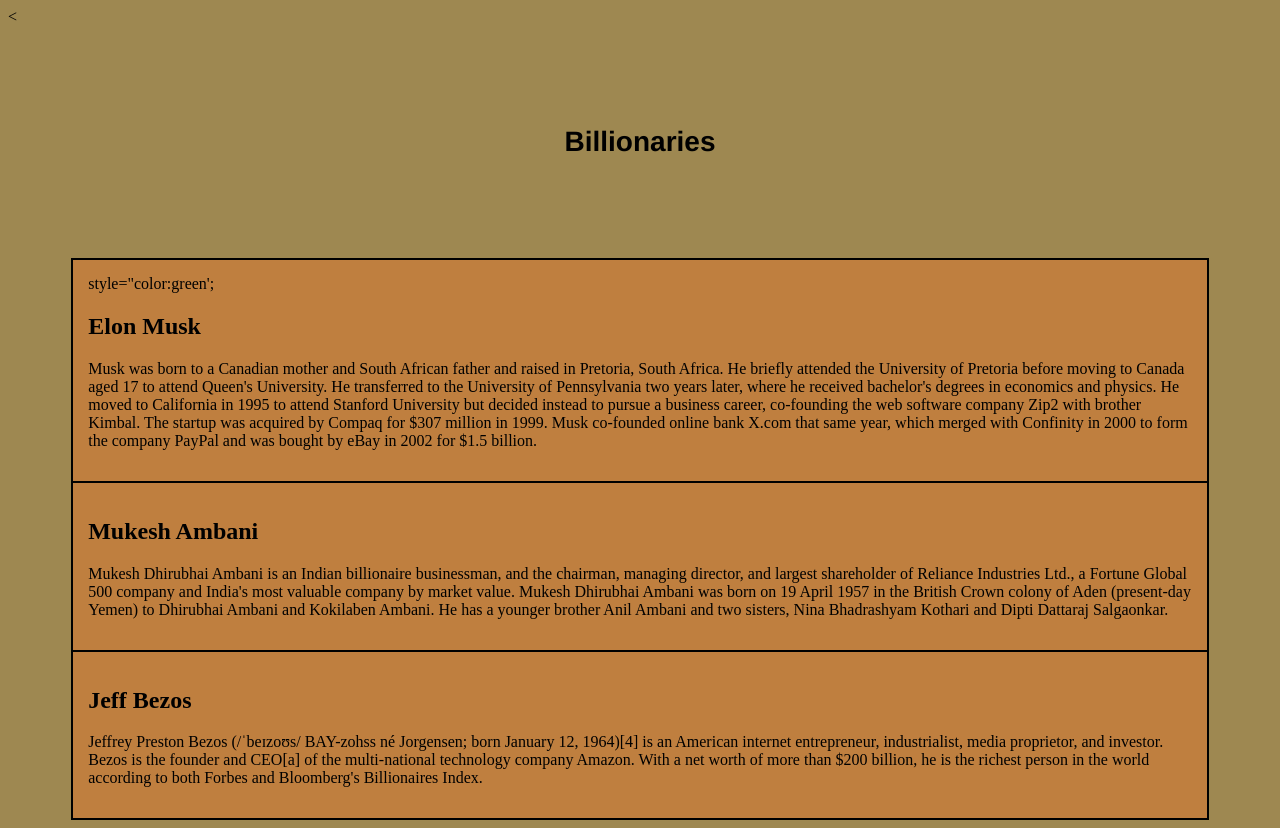
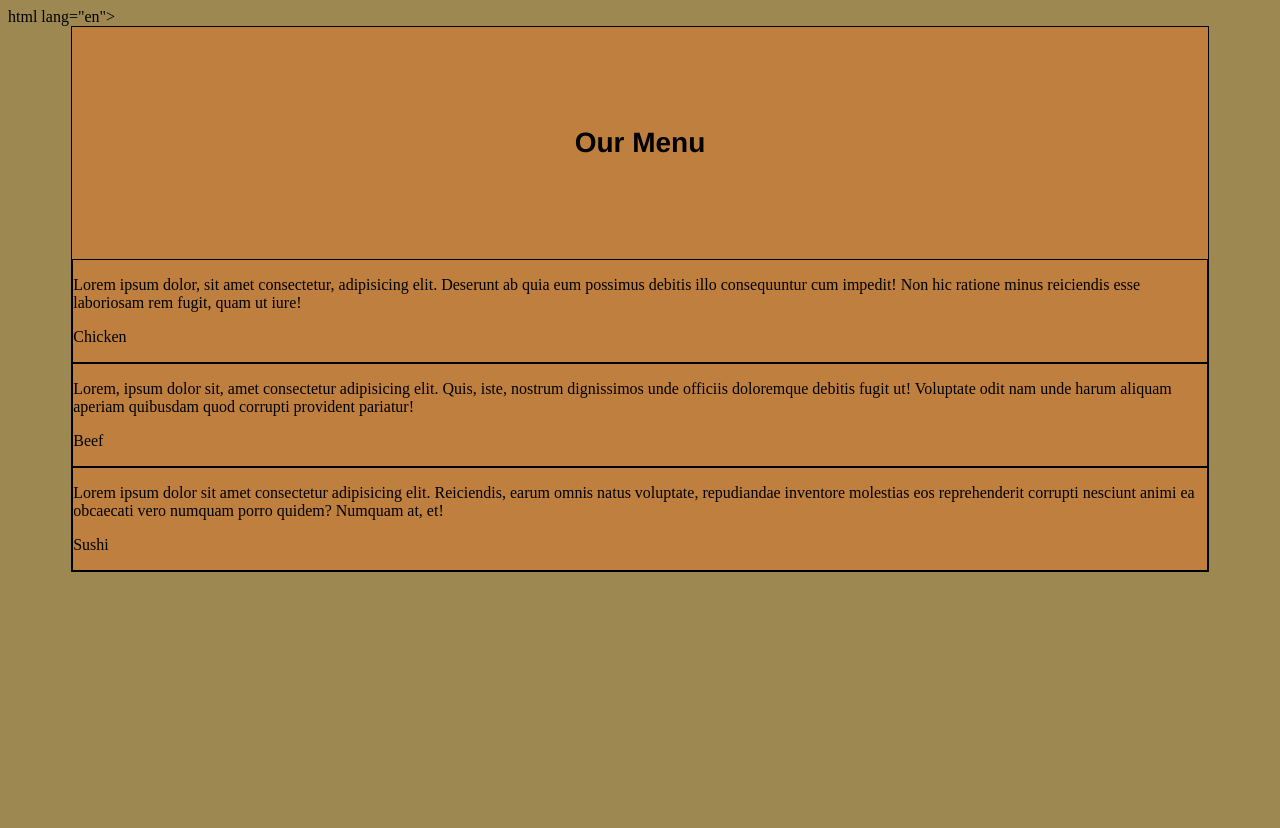
Before and after one commit to VINAY1256/coursera, a plain HTML site: page mod 2 answer/index.html in a window 1280 px wide. After the commit the page ends 800 px from the top, so only its background shows below. Drawn offline with Linux system fonts and the light colour scheme; files that its build step writes are made by us from their sources.

Commit message:
Update index.html

```diff
--- a/mod 2 answer/index.html
+++ b/mod 2 answer/index.html
@@ -1,45 +1,37 @@
-<<!DOCTYPE html>
-<html lang="en">
-
+html lang="en">
 <head>
-    <meta charset="utf-8">
-    <meta name="viewport" content="width=device-width, initial-scale=1">
-    <title>Assignment Solution for Module 2</title>
-    <link rel="stylesheet" href="css/style.css">
-</head>
-
-<body>
-    <h1>Billionaries </h1>
-    <div class="row">
-        <div class="col-lg-4 col-md-6 col-sm-12">
-            <section class="lebesgue">
-            </h1> style="color:green';
-
-                <h2>Elon Musk</h2>
-                <p>
-                    Musk was born to a Canadian mother and South African father and raised in Pretoria, South Africa. He briefly attended the University of Pretoria before moving to Canada aged 17 to attend Queen's University. He transferred to the University of Pennsylvania two years later, where he received bachelor's degrees in economics and physics. He moved to California in 1995 to attend Stanford University but decided instead to pursue a business career, co-founding the web software company Zip2 with brother Kimbal. The startup was acquired by Compaq for $307 million in 1999. Musk co-founded online bank X.com that same year, which merged with Confinity in 2000 to form the company PayPal and was bought by eBay in 2002 for $1.5 billion.
-                </p>
-            </section>
-        </div>
-        <div class="col-lg-4 col-md-6 col-sm-12">
-            <section class="fubini">
-                <h2>Mukesh Ambani</h2>
-                <p>
-                   Mukesh Dhirubhai Ambani is an Indian billionaire businessman, and the chairman, managing director, and largest shareholder of Reliance Industries Ltd., a Fortune Global 500 company and India's most valuable company by market value.
-                   Mukesh Dhirubhai Ambani was born on 19 April 1957 in the British Crown colony of Aden (present-day Yemen) to Dhirubhai Ambani and Kokilaben Ambani. He has a younger brother Anil Ambani and two sisters, Nina Bhadrashyam Kothari and Dipti Dattaraj Salgaonkar.
+	<meta charset="UTF-8">
+	<meta name="viewport" content="width=device-width, initial-scale=1.0">
+	 <link rel="stylesheet" href="css/style.css">
+	<title>Responsive Layout</title>
 
 
-            </section>
-        </div>
-        <div class="col-lg-4 col-md-12 col-sm-12">
-            <section class="luzin">
-                <h2>Jeff Bezos</h2>
-                <p>
-                    Jeffrey Preston Bezos (/ˈbeɪzoʊs/ BAY-zohss né Jorgensen; born January 12, 1964)[4] is an American internet entrepreneur, industrialist, media proprietor, and investor. Bezos is the founder and CEO[a] of the multi-national technology company Amazon. With a net worth of more than $200 billion, he is the richest person in the world according to both Forbes and Bloomberg's Billionaires Index.
 
-            </section>
-        </div>
-    </div>
+</head>
+<body>
+	<div class="row">
+	<h1>Our Menu</h1>
+  <div class="col-lg-4 col-md-6 col-sm-12" id="container">
+    <p>Lorem ipsum dolor, sit amet consectetur, adipisicing elit. Deserunt ab quia eum possimus debitis illo consequuntur cum impedit! Non hic ratione minus reiciendis esse laboriosam rem fugit, quam ut iure!</p>
+  	<p id="p1">Chicken</p>
+
+  	</div>
+
+
+
+  <div class="col-lg-4 col-md-6 col-sm-12" id="container"><p>Lorem, ipsum dolor sit, amet consectetur adipisicing elit. Quis, iste, nostrum dignissimos unde officiis doloremque debitis fugit ut! Voluptate odit nam unde harum aliquam aperiam quibusdam quod corrupti provident pariatur!</p>
+
+  	<p id="p2">Beef</p>
+
+  </div>
+
+  <div class="col-lg-4 col-md-12 col-sm-12" id="container"><p>Lorem ipsum dolor sit amet consectetur adipisicing elit. Reiciendis, earum omnis natus voluptate, repudiandae inventore molestias eos reprehenderit corrupti nesciunt animi ea obcaecati vero numquam porro quidem? Numquam at, et!</p>
+
+  	<p  id="p3">Sushi</p>
+
+  </div>
+
+	</div>
+
 </body>
-
 </html>
```
